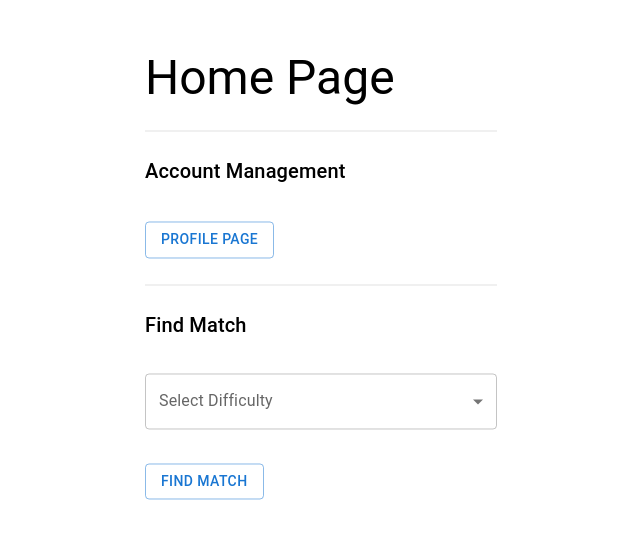
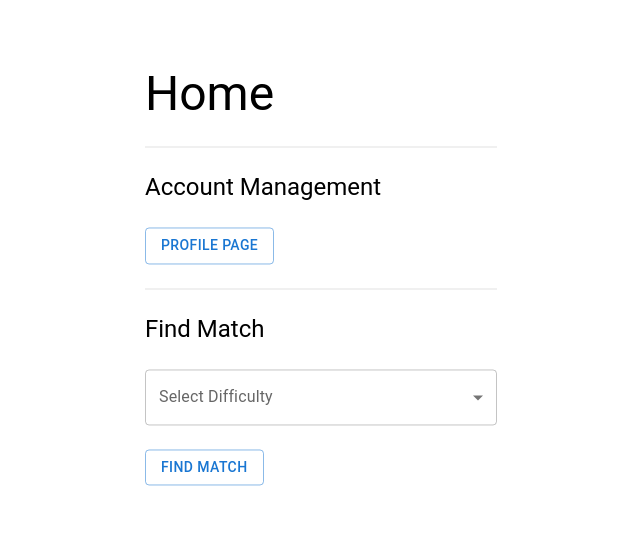
Before and after one commit to RyanCheungJF/peerprep, a React (Create React App) app in the folder frontend/: page /home in a window 1280 px wide. Shown: the part 124-662 px from the top of the page, without its empty margins (319-959 px from the left). Built offline with nearby package versions, Linux system fonts and the light colour scheme.

Commit message:
Modify Home page and create/refractor components

```diff
--- /dev/null
+++ b/frontend/src/components/AccountManagement.js
@@ -0,0 +1,22 @@
+import { Box, Button, Typography } from '@mui/material'
+import { useNavigate } from 'react-router-dom'
+
+const AccountManagement = () => {
+  const navigate = useNavigate()
+
+  return (
+    <Box sx={{ my: 3, mx: 2 }}>
+      <Typography sx={{ mb:3 }} variant={'h5'}>
+        {'Account Management'}
+      </Typography>
+      <Button
+        variant={'outlined'}
+        onClick={() => navigate('/profile')}
+      >
+        {'Profile Page'}
+      </Button>
+    </Box>
+  )
+}
+
+export default AccountManagement
--- /dev/null
+++ b/frontend/src/components/FindMatch.js
@@ -0,0 +1,81 @@
+import {
+    Box,
+    Button,
+    Dialog,
+    DialogActions,
+    DialogContent,
+    DialogContentText,
+    DialogTitle,
+    FormControl,
+    InputLabel,
+    MenuItem,
+    Select,
+    Typography
+  } from '@mui/material'
+  import { useState } from 'react'
+  import { useNavigate } from 'react-router-dom'
+
+  const SelectDifficulty = () => {
+    const [difficulty, setDifficulty] = useState('');
+    const [isDialogOpen, setIsDialogOpen] = useState(false)
+    const [dialogTitle, setDialogTitle] = useState('')
+    const [dialogMsg, setDialogMsg] = useState('')
+    const navigate = useNavigate()
+
+    const handleFindMatch = (difficulty) => {
+      if (difficulty === "Easy" || difficulty === "Medium" || difficulty === "Hard") {
+        console.log('Difficulty Level Selected: ' + difficulty)
+        navigate('/matching')
+      } else {
+        setErrorDialog('Please select a difficulty level.')
+      }
+    }
+
+    const closeDialog = () => setIsDialogOpen(false)
+
+    const setErrorDialog = (msg) => {
+      setIsDialogOpen(true)
+      setDialogTitle('Error')
+      setDialogMsg(msg)
+    }
+
+    return (
+      <Box sx={{ my: 3, mx: 2 }}>
+        <Typography sx={{ mb:3 }} variant={'h5'}>
+          {'Find Match'}
+        </Typography>
+
+        <FormControl fullWidth sx={{ mb:3 }}>
+          <InputLabel>Select Difficulty</InputLabel>
+          <Select
+            value={difficulty}
+            label="Select Difficulty"
+            onChange={(e) => setDifficulty(e.target.value)}
+          >
+            <MenuItem value="Easy">Easy</MenuItem>
+            <MenuItem value="Medium">Medium</MenuItem>
+            <MenuItem value="Hard">Hard</MenuItem>
+          </Select>
+        </FormControl>
+
+        <Button
+          variant={'outlined'}
+          onClick={() => handleFindMatch(difficulty)}
+        >
+          {'Find Match'}
+        </Button>
+
+        <Dialog open={isDialogOpen} onClose={closeDialog}>
+          <DialogTitle>{dialogTitle}</DialogTitle>
+          <DialogContent>
+            <DialogContentText>{dialogMsg}</DialogContentText>
+          </DialogContent>
+          <DialogActions>
+            <Button onClick={closeDialog}>OK</Button>
+          </DialogActions>
+        </Dialog>
+      </Box>
+    )
+  }
+
+  export default SelectDifficulty
--- a/frontend/src/components/SelectDifficulty.js
+++ /dev/null
@@ -1,64 +0,0 @@
-import {
-    Box,
-    Button,
-    Dialog,
-    DialogActions,
-    DialogContent,
-    DialogContentText,
-    DialogTitle,
-    FormControl,
-    InputLabel,
-    MenuItem,
-    Select,
-  } from '@mui/material'
-  import { useState } from 'react'
-
-  const SelectDifficulty = ({
-    ctaText,
-    handleFindMatch,
-    isDialogOpen,
-    closeDialog,
-    dialogTitle,
-    dialogMsg,
-  }) => {
-    const [difficulty, setDifficulty] = useState('');
-
-    return (
-      <Box display={'flex'} flexDirection={'column'} width={'30%'}>
-        <FormControl fullWidth>
-          <InputLabel>Difficulty</InputLabel>
-          <Select
-            value={difficulty}
-            label="Difficulty"
-            onChange={(e) => setDifficulty(e.target.value)}
-            sx={{ marginBottom: '2rem' }}
-          >
-            <MenuItem value="Easy">Easy</MenuItem>
-            <MenuItem value="Medium">Medium</MenuItem>
-            <MenuItem value="Hard">Hard</MenuItem>
-          </Select>
-        </FormControl>
-
-        <Box display={'flex'} flexDirection={'row'} justifyContent={'flex-end'}>
-          <Button
-            variant={'outlined'}
-            onClick={() => handleFindMatch(difficulty)}
-          >
-            {ctaText}
-          </Button>
-        </Box>
-
-        <Dialog open={isDialogOpen} onClose={closeDialog}>
-          <DialogTitle>{dialogTitle}</DialogTitle>
-          <DialogContent>
-            <DialogContentText>{dialogMsg}</DialogContentText>
-          </DialogContent>
-          <DialogActions>
-            <Button onClick={closeDialog}>OK</Button>
-          </DialogActions>
-        </Dialog>
-      </Box>
-    )
-  }
-
-  export default SelectDifficulty
--- a/frontend/src/pages/HomePage.js
+++ b/frontend/src/pages/HomePage.js
@@ -1,32 +1,8 @@
-import { Box, Button, Divider, Typography, FormControl, InputLabel, MenuItem, Select } from '@mui/material'
-import { useState } from 'react'
-import { useNavigate } from 'react-router-dom'
-import SelectDifficulty from '../components/SelectDifficulty'
+import { Box, Divider, Typography } from '@mui/material'
+import AccountManagement from '../components/AccountManagement'
+import FindMatch from '../components/FindMatch'
 
 const HomePage = () => {
-  const [isDialogOpen, setIsDialogOpen] = useState(false)
-  const [dialogTitle, setDialogTitle] = useState('')
-  const [dialogMsg, setDialogMsg] = useState('')
-  const [difficulty, setDifficulty] = useState('');
-  const navigate = useNavigate()
-
-  const handleFindMatch = (difficulty) => {
-    if (difficulty === "Easy" || difficulty === "Medium" || difficulty === "Hard") {
-      console.log('Difficulty Level Selected: ' + difficulty)
-      navigate('/matching')
-    } else {
-      setErrorDialog('Please select a difficulty level.')
-    }
-  }
-
-  const closeDialog = () => setIsDialogOpen(false)
-
-  const setErrorDialog = (msg) => {
-    setIsDialogOpen(true)
-    setDialogTitle('Error')
-    setDialogMsg(msg)
-  }
-
   return (
     <Box
       sx={{
@@ -41,49 +17,13 @@ const HomePage = () => {
     >
       <Box sx={{ my: 3, mx: 2 }}>
         <Typography variant={'h3'}>
-          {'Home Page'}
+          {'Home'}
         </Typography>
       </Box>
       <Divider variant="middle" />
-      <Box sx={{ my: 3, mx: 2 }}>
-        <Typography sx={{ marginBottom: '2rem' }} variant={'h6'}>
-          {'Account Management'}
-        </Typography>
-        <Button
-          sx={{ my: '2px' }}
-          variant={'outlined'}
-          onClick={() => navigate('/profile')}
-        >
-          {'Profile Page'}
-        </Button>
-      </Box>
+      <AccountManagement />
       <Divider variant="middle" />
-      <Box sx={{ my: 3, mx: 2 }}>
-        <Typography sx={{ marginBottom: '2rem' }} variant={'h6'}>
-        {'Find Match'}
-        </Typography>
-
-        <FormControl fullWidth sx={{ marginBottom: '2rem' }}>
-          <InputLabel>Select Difficulty</InputLabel>
-          <Select
-            value={difficulty}
-            label="Select Difficulty"
-            onChange={(e) => setDifficulty(e.target.value)}
-          >
-            <MenuItem value="Easy">Easy</MenuItem>
-            <MenuItem value="Medium">Medium</MenuItem>
-            <MenuItem value="Hard">Hard</MenuItem>
-          </Select>
-        </FormControl>
-
-        <Button
-          sx={{ my: '2px' }}
-          variant={'outlined'}
-          onClick={() => handleFindMatch(difficulty)}
-        >
-          {'Find Match'}
-        </Button>
-      </Box>
+      <FindMatch />
     </Box>
   )
 }
```
